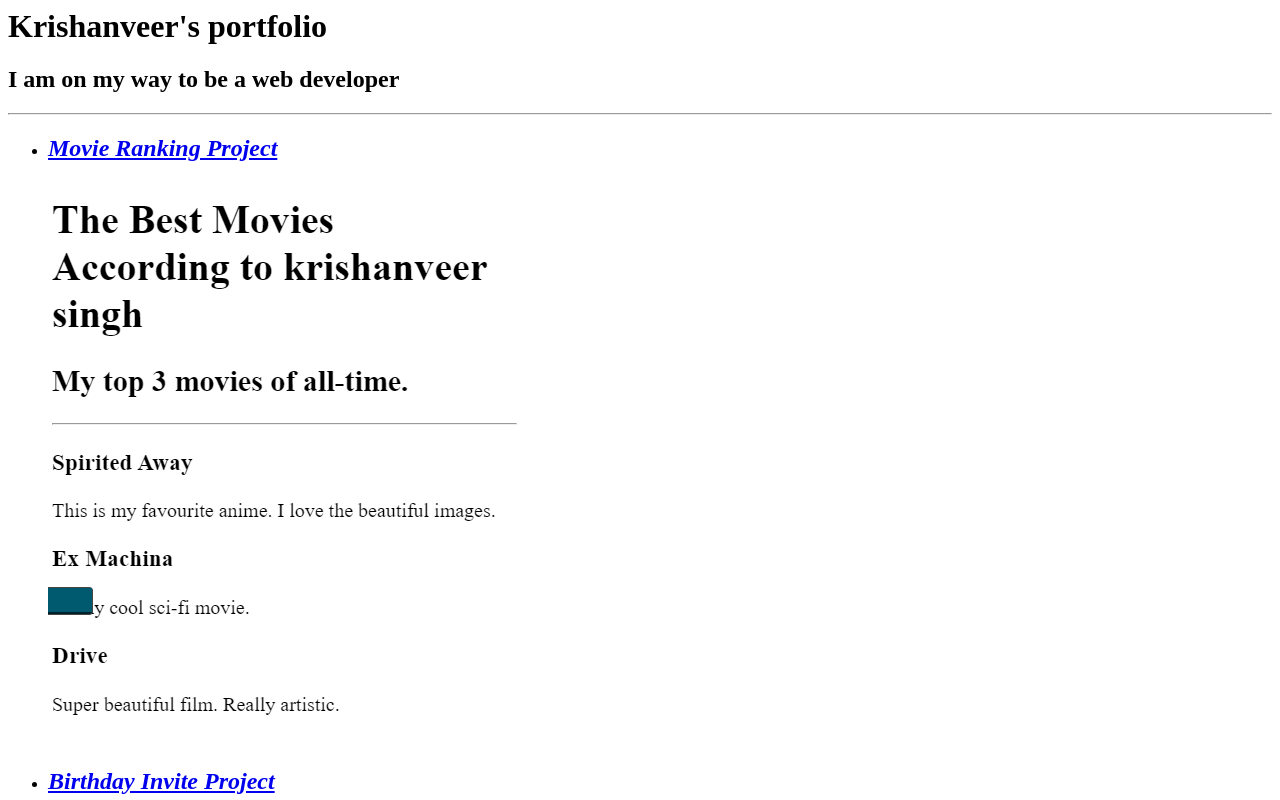
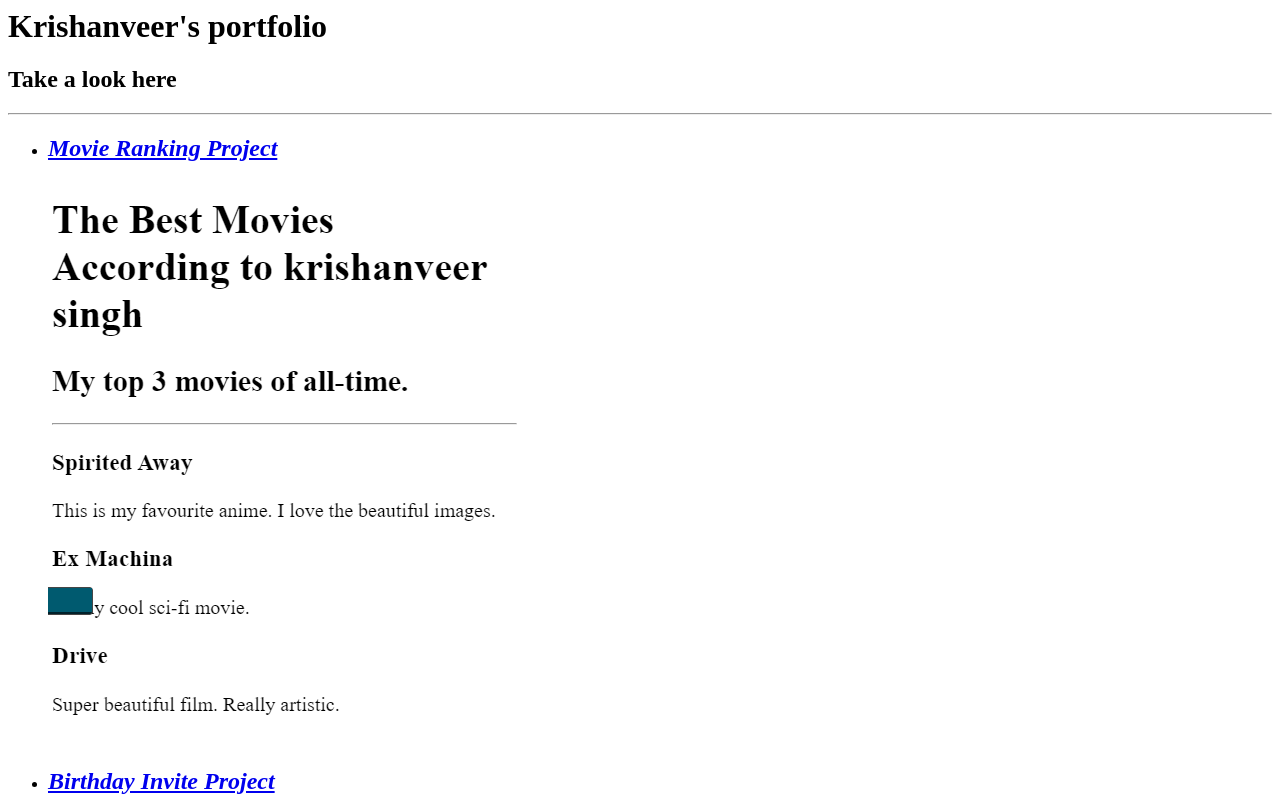
Before and after one commit to Kveer3303/html-portfolio, a plain HTML site: page index.html in a window 1280 px wide. Shown: the top 800 px of the page. Drawn offline with Linux system fonts and the light colour scheme.

Commit message:
Update index.html

```diff
--- a/index.html
+++ b/index.html
@@ -2,7 +2,7 @@
 <h1>Krishanveer's portfolio</h1>
 
 <!-- TODO 2: Add Your previous projects' HTML into the public folder -->
-<h2>I am on my way to be a web developer</h2>
+<h2>Take a look here</h2>
 <hr/>
 <ul>
 <li><h2><a href = "../2.4 Movie Ranking Project/solution.html" > <i>Movie Ranking Project</i></a></h2></li>
```
